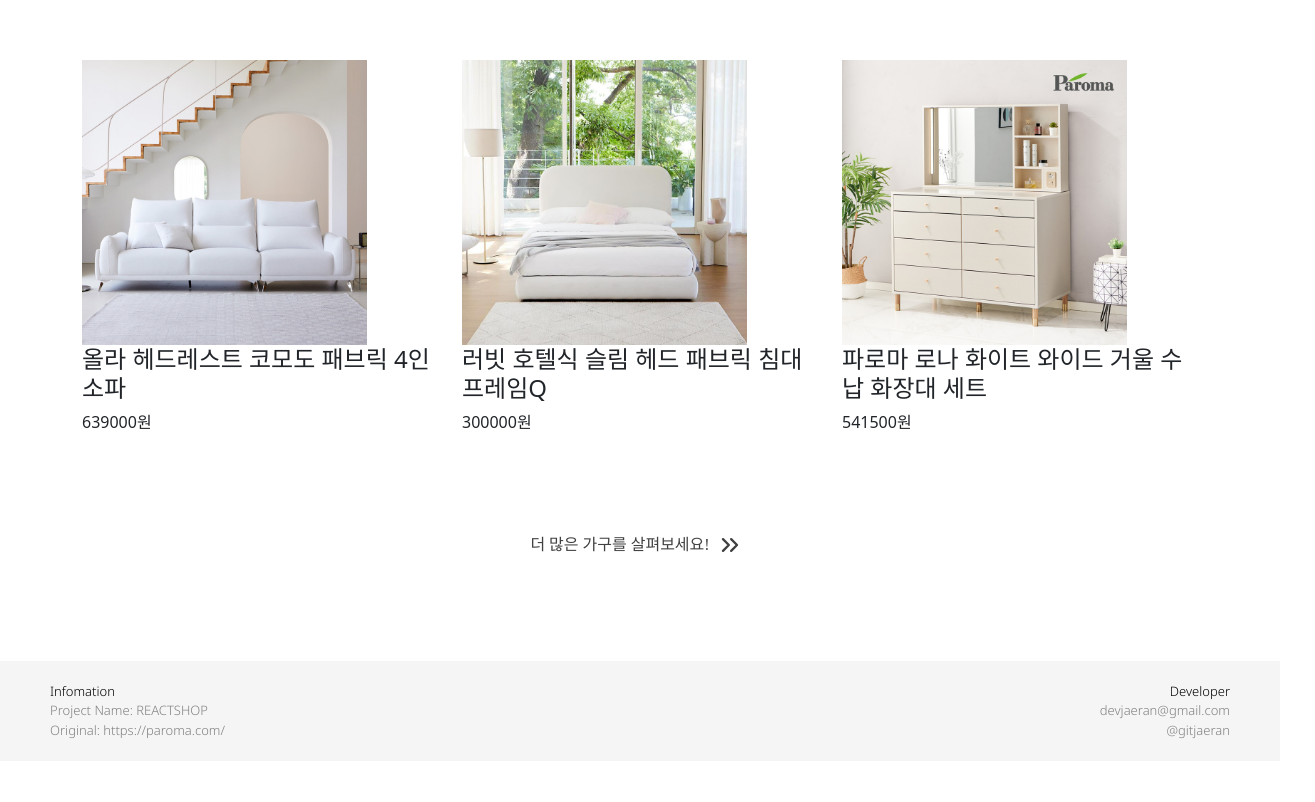
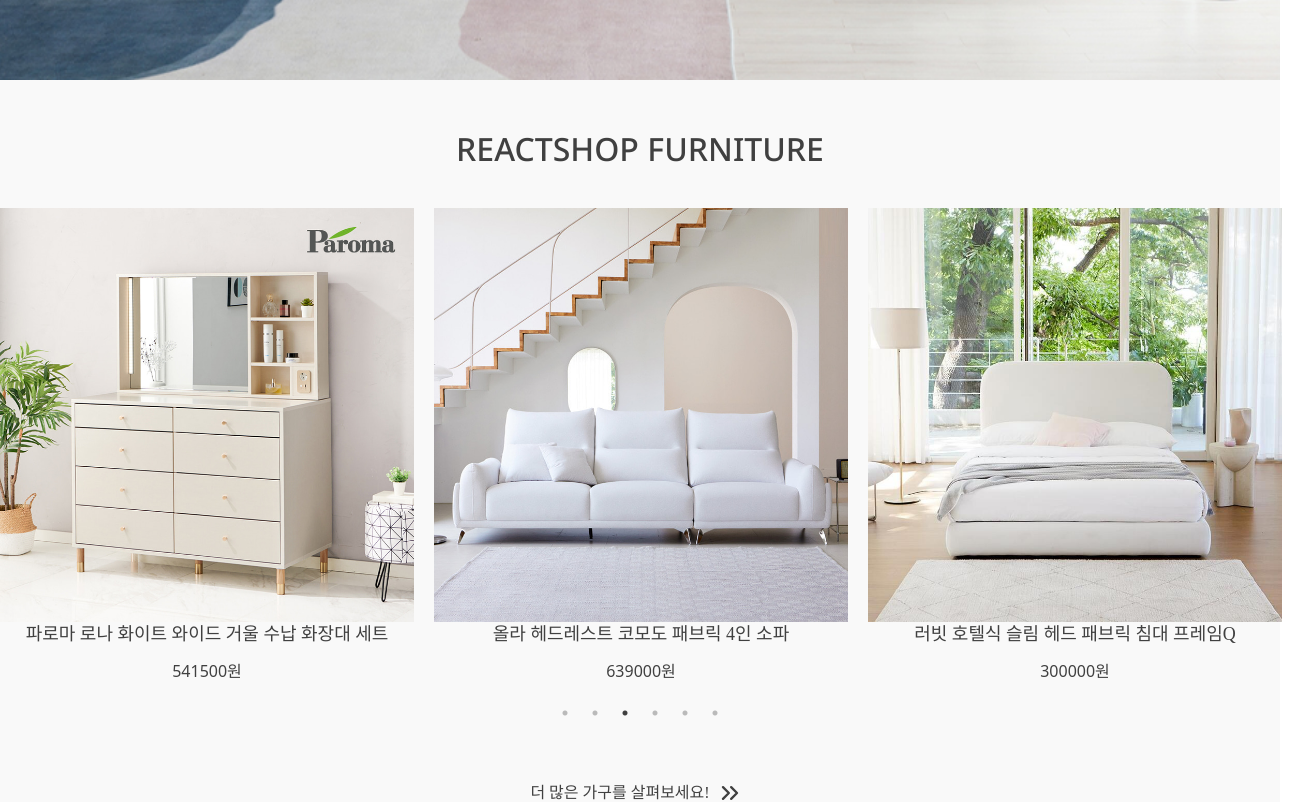
Before and after one commit to gitjaeran/react-shop, a React (Create React App) app: page / in a window 1280 px wide. Shown: the part 900-1702 px from the top of the page, 1315 px wide, since content can reach past the window. Before the commit the page ends 1661 px from the top, so only its background shows below. Built offline with nearby package versions, Linux system fonts and the light colour scheme.

Commit message:
style, react-slick

```diff
--- a/package.json
+++ b/package.json
@@ -13,6 +13,8 @@
     "react-icons": "^4.10.1",
     "react-router-dom": "^6.14.2",
     "react-scripts": "5.0.1",
+    "react-slick": "^0.29.0",
+    "slick-carousel": "^1.8.1",
     "styled-components": "^6.0.7",
     "web-vitals": "^2.1.4"
   },
--- a/src/components/NavBar.jsx
+++ b/src/components/NavBar.jsx
@@ -2,6 +2,7 @@ import React, { useState } from "react";
 import { useNavigate } from "react-router-dom";
 import * as Style from "./css/NavBar";
 
+// 일정 이하로 내려가면 navbar 어두운색으로 보여주기
 function NavBar() {
   const [clickedMenuIndex, setClickedMenu] = useState(null);
   let navigate = useNavigate();
--- /dev/null
+++ b/src/components/Test.jsx
@@ -0,0 +1,91 @@
+import React, { useState } from "react";
+import Slider from "react-slick";
+import styled from "styled-components";
+import "slick-carousel/slick/slick.css";
+import "slick-carousel/slick/slick-theme.css";
+import data from "../data";
+import { useNavigate } from "react-router-dom";
+
+function Test() {
+  let [furniture] = useState(data);
+  let navigate = useNavigate();
+
+  const settings = {
+    dots: true,
+    infinite: true,
+    slidesToShow: 3,
+    slidesToScroll: 1,
+    autoplay: true,
+    autoplaySpeed: 2000,
+    pauseOnHover: true,
+  };
+  return (
+    <>
+      <Layout>
+        <h2>REACTSHOP FURNITURE</h2>
+        <StyledSlider {...settings}>
+          {furniture.map(data => {
+            return (
+              <Card
+                key={data.id}
+                onClick={() => {
+                  navigate(`/detail/${data.id}`);
+                }}
+              >
+                <img src={data.img} width="100%" alt="dataImg" />
+                <div>
+                  <CardTitle>{data.title}</CardTitle>
+                  <p>{data.price}원</p>
+                </div>
+              </Card>
+            );
+          })}
+        </StyledSlider>
+      </Layout>
+    </>
+  );
+}
+
+export default Test;
+
+const Layout = styled.div`
+  width: 100%;
+  display: flex;
+  flex-direction: column;
+  justify-content: center;
+  align-items: center;
+  margin: 50px 0px 80px;
+  color: #404040;
+
+  h2 {
+    font-family: "Noto Sans";
+    font-weight: 500;
+    margin-bottom: 30px;
+  }
+`;
+
+const StyledSlider = styled(Slider)`
+  width: 1300px;
+  display: flex;
+`;
+
+const Card = styled.div`
+  width: 600px;
+  height: 500px;
+  padding: 10px;
+  display: flex;
+
+  div {
+    display: flex;
+    flex-direction: column;
+    justify-content: center;
+    align-items: center;
+  }
+`;
+
+const CardTitle = styled.div`
+  font-family: "Noto Sans KR";
+  font-weight: 400;
+  font-size: 18px;
+  margin-bottom: 10px;
+`;
--- a/src/components/css/Footer.js
+++ b/src/components/css/Footer.js
@@ -7,7 +7,6 @@ const Layout = styled.div`
   align-items: center;
   justify-content: space-between;
   padding: 0px 50px;
-  margin-top: 100px;
 
   font-family: "Noto Sans";
   font-weight: 300;
--- a/src/components/css/MainBg.js
+++ b/src/components/css/MainBg.js
@@ -3,7 +3,7 @@ import MainBgImg from "../../img/거실가구-파로마가구.jpg";
 
 const Layout = styled.div`
   width: 100%;
-  height: 800px;
+  height: 900px;
   background-color: aqua;
   /* display: flex;
   justify-content: center;
--- a/src/components/css/MoreFurniture.js
+++ b/src/components/css/MoreFurniture.js
@@ -4,18 +4,17 @@ const Layout = styled.div`
   display: flex;
   justify-content: center;
   align-items: center;
-  /* gap: 10px; */
-  /* background-color: #dcdcdc; */
 
   font-family: "Noto Sans KR";
   font-weight: 400;
   color: #404040;
   cursor: pointer;
+  margin-bottom: 100px;
 
   button {
     border: none;
     color: #404040;
-    background-color: white;
+    background-color: #f9f9f9;
   }
 `;
 export { Layout };
--- a/src/data.js
+++ b/src/data.js
@@ -26,6 +26,30 @@ let data = [
     content: "Born in paroma",
     price: 541500,
   },
+
+  {
+    id: 3,
+    img: sofa,
+    title: "올라 헤드레스트 코모도 패브릭 4인 소파",
+    content: "Born in paroma",
+    price: 639000,
+  },
+
+  {
+    id: 4,
+    img: bed,
+    title: "러빗 호텔식 슬림 헤드 패브릭 침대 프레임Q",
+    content: "Born in paroma",
+    price: 300000,
+  },
+
+  {
+    id: 5,
+    img: makeup,
+    title: "파로마 로나 화이트 와이드 거울 수납 화장대 세트",
+    content: "Born in paroma",
+    price: 541500,
+  },
 ];
 
 export default data;
--- a/src/pages/Home.jsx
+++ b/src/pages/Home.jsx
@@ -3,12 +3,14 @@ import MainBg from "../components/MainBg";
 import FurnitureCard from "../components/FurnitureCard";
 import * as Style from "./css/Home";
 import MoreFurniture from "../components/MoreFurniture";
+import Test from "../components/Test";
 
 function Home() {
   return (
     <Style.Layout>
       <MainBg />
-      <FurnitureCard />
+      {/* <FurnitureCard /> */}
+      <Test />
       <MoreFurniture />
     </Style.Layout>
   );
--- a/src/pages/css/Home.js
+++ b/src/pages/css/Home.js
@@ -5,5 +5,7 @@ const Layout = styled.div`
   flex-direction: column;
   justify-content: center;
   align-items: center;
+
+  background-color: #f9f9f9;
 `;
 export { Layout };
```
Also changed, not shown: 1 other file (tests, documents, lock files or other folders).
